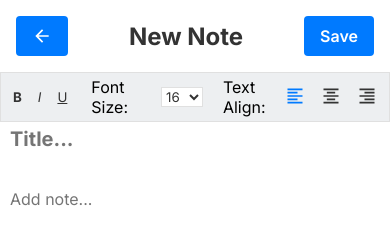
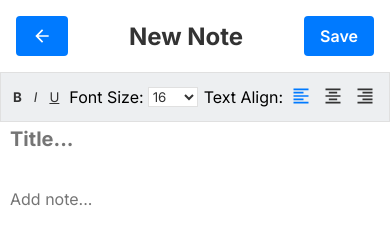
Before and after one commit to ak-nika/note-app, a plain HTML site: page pages/new-note.html in a window 390 px wide. Drawn offline with Linux system fonts and the light colour scheme.

Commit message:
media query

```diff
--- a/styles/new.css
+++ b/styles/new.css
@@ -94,3 +94,11 @@ header button:hover {
   height: 50px;
   color: #666666;
 }
+@media only screen and (max-width: 600px) {
+  .toolbar {
+    gap: 6px;
+  }
+  .toolbar div {
+    gap: 4px;
+  }
+}
```
